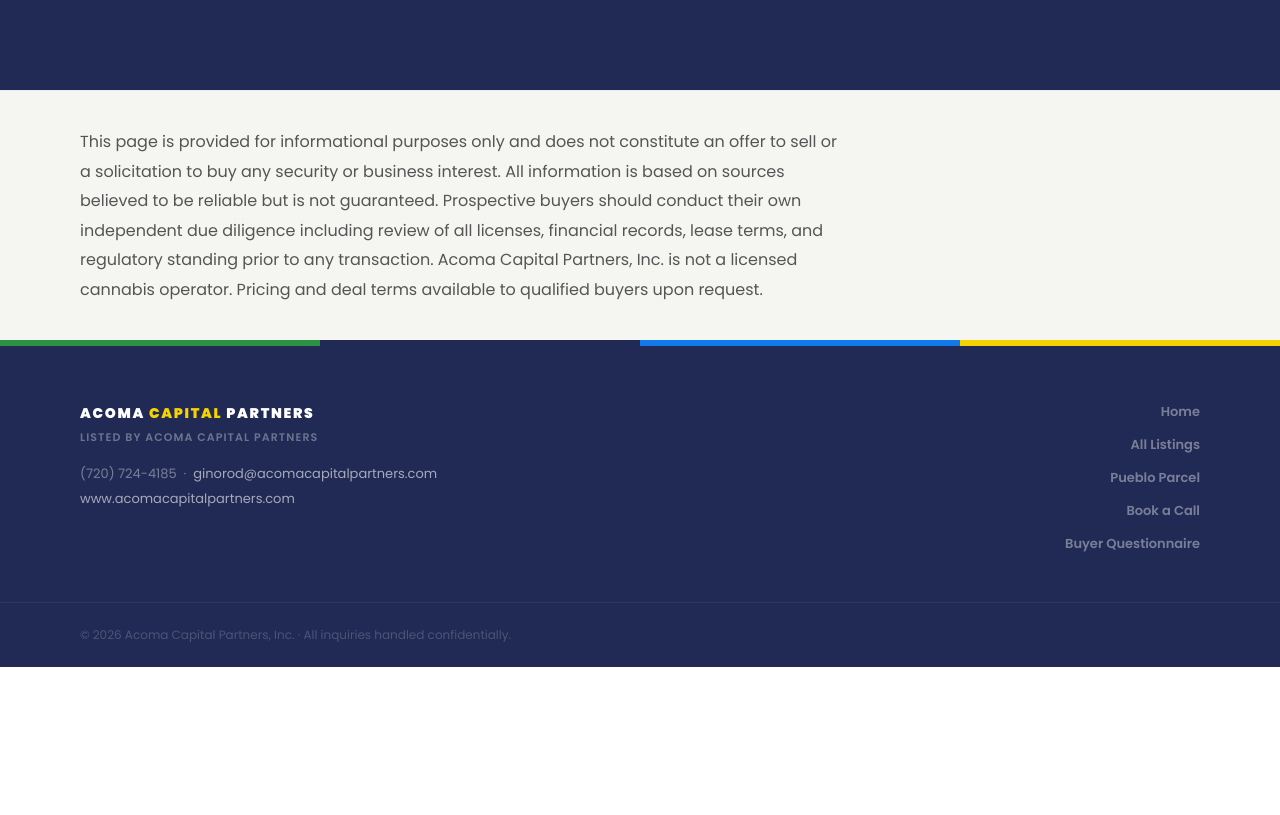
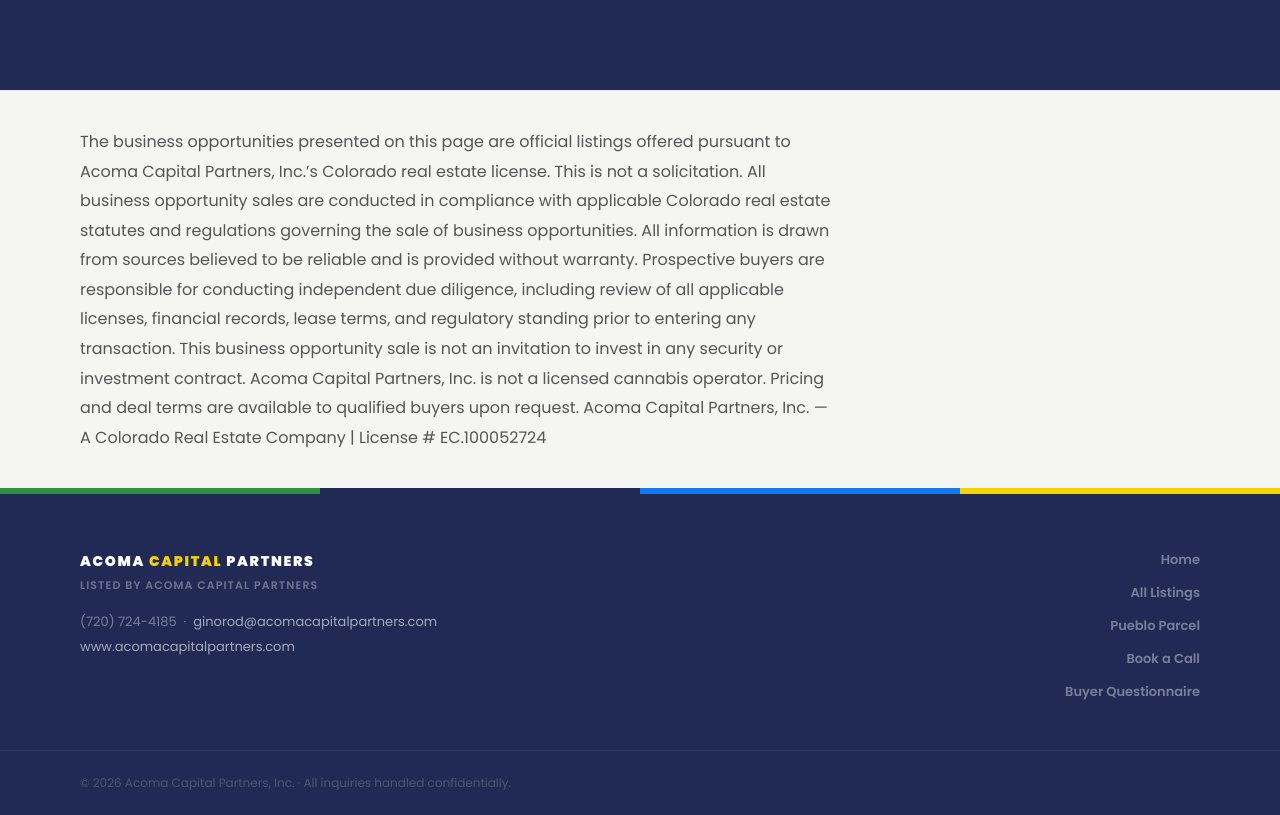
Before and after one commit to ginorod-droid/nextjs, a Next.js app: page /letsblaze in a window 1280 px wide. Shown: the part 5900-6715 px from the top of the page. Before the commit the page ends 6567 px from the top, so only its background shows below. Built offline with nearby package versions, Linux system fonts and the light colour scheme.

Commit message:
Update disclaimer text in page.jsx

```diff
--- a/app/letsblaze/page.jsx
+++ b/app/letsblaze/page.jsx
@@ -256,7 +256,7 @@ export default function LetsBlaze() {
       {/* ── DISCLAIMER ── */}
       <div className="l-disclaimer">
         <div className="l-wrap">
-          <p>This page is provided for informational purposes only and does not constitute an offer to sell or a solicitation to buy any security or business interest. All information is based on sources believed to be reliable but is not guaranteed. Prospective buyers should conduct their own independent due diligence including review of all licenses, financial records, lease terms, and regulatory standing prior to any transaction. Acoma Capital Partners, Inc. is not a licensed cannabis operator. Pricing and deal terms available to qualified buyers upon request.</p>
+          <p>The business opportunities presented on this page are official listings offered pursuant to Acoma Capital Partners, Inc.’s Colorado real estate license. This is not a solicitation. All business opportunity sales are conducted in compliance with applicable Colorado real estate statutes and regulations governing the sale of business opportunities. All information is drawn from sources believed to be reliable and is provided without warranty. Prospective buyers are responsible for conducting independent due diligence, including review of all applicable licenses, financial records, lease terms, and regulatory standing prior to entering any transaction. This business opportunity sale is not an invitation to invest in any security or investment contract. Acoma Capital Partners, Inc. is not a licensed cannabis operator. Pricing and deal terms are available to qualified buyers upon request. Acoma Capital Partners, Inc. — A Colorado Real Estate Company | License # EC.100052724</p>
         </div>
       </div>
 
```
